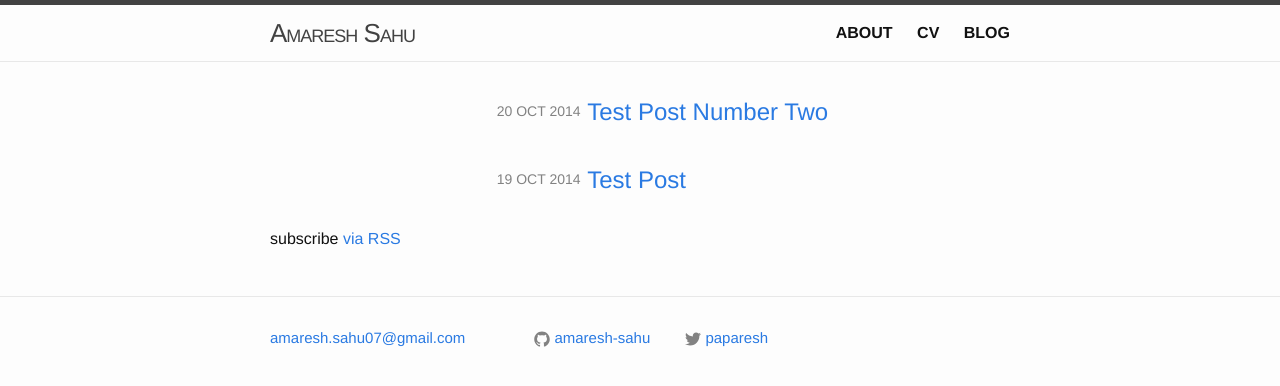
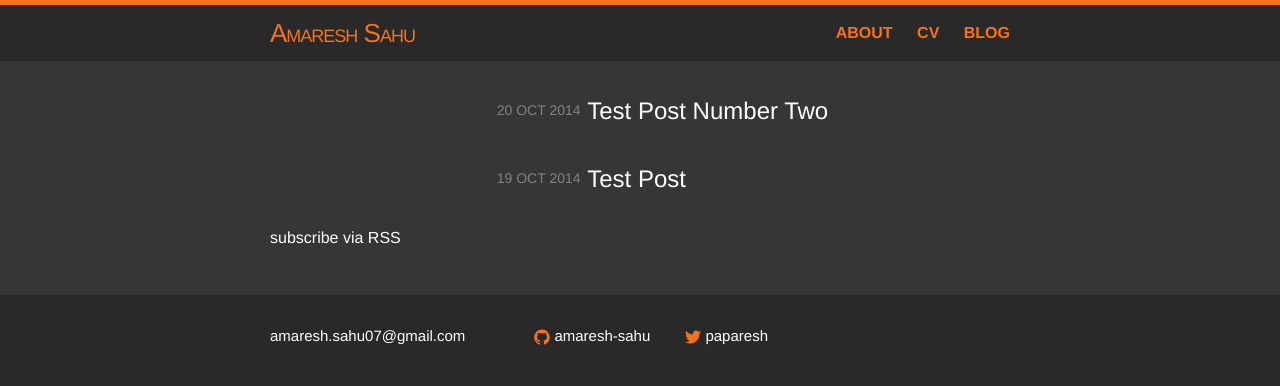
Before and after one commit to amaresh-sahu/amaresh-sahu.github.io, a Jekyll site: the page built from index.html, in a window 1280 px wide. Shown: the top 386 px of the page. Built offline with Jekyll 4.4.1, drawn with Linux system fonts in a browser that asks for light colours.

Commit message:
Color scheme change

```diff
--- a/_sass/_base.scss
+++ b/_sass/_base.scss
@@ -198,7 +198,7 @@ pre {
         vertical-align: middle;
 
         path {
-            fill: $grey-color;
+            fill: $orange-color;
         }
     }
 }
--- a/_sass/_layout.scss
+++ b/_sass/_layout.scss
@@ -2,8 +2,8 @@
  * Site header
  */
 .site-header {
-    border-top: 5px solid $grey-color-dark;
-    border-bottom: 1px solid $grey-color-light;
+    border-top: 5px solid $orange-color;
+    /*border-bottom: 1px solid $orange-color-light;*/
     min-height: 56px;
 
     // Positioning context for the mobile navigation icon
@@ -17,10 +17,11 @@
     margin-bottom: 0;
     float: left;
     font-variant: small-caps;
+    color: $orange-color;
 
     &,
     &:visited {
-        color: $grey-color-dark;
+        color: $orange-color;
     }
 }
 
@@ -35,7 +36,7 @@
     .page-link {
         font-size: 16px;
         font-weight: bold;
-        color: $text-color;
+        color: $orange-color;
         line-height: $base-line-height;
         text-transform: uppercase;
 
@@ -96,7 +97,7 @@
  * Site footer
  */
 .site-footer {
-    border-top: 1px solid $grey-color-light;
+    /*border-top: 1px solid $orange-color-light;*/
     padding: $spacing-unit 0;
 }
 
@@ -167,6 +168,7 @@
  */
 .page-content {
     padding: $spacing-unit 0;
+    background-color: $background-color-light;
 }
 
 .page-heading {
--- a/css/main.scss
+++ b/css/main.scss
@@ -13,13 +13,20 @@ $base-line-height: 1.5;
 
 $spacing-unit:     30px;
 
-$text-color:       #111;
-$background-color: #fdfdfd;
-$brand-color:      #2a7ae2;
+$text-color:       #fdfdfd;
+$background-color-light: darken(#828282, 30%);
+$background-color: darken(#828282, 35%);
+$background-color-dark: darken(#828282, 35%);
+$brand-color:      #fdfdfd;
 
 $grey-color:       #828282;
 $grey-color-light: lighten($grey-color, 40%);
-$grey-color-dark:  darken($grey-color, 25%);
+$grey-color-dark:  darken($grey-color, 35%);
+
+$orange-color:     #F87217;
+$orange-color-light: lighten($orange-color, 20%);
+
+$white-color:      #fdfdfd;
 
 $on-palm:          600px;
 $on-laptop:        800px;
```
